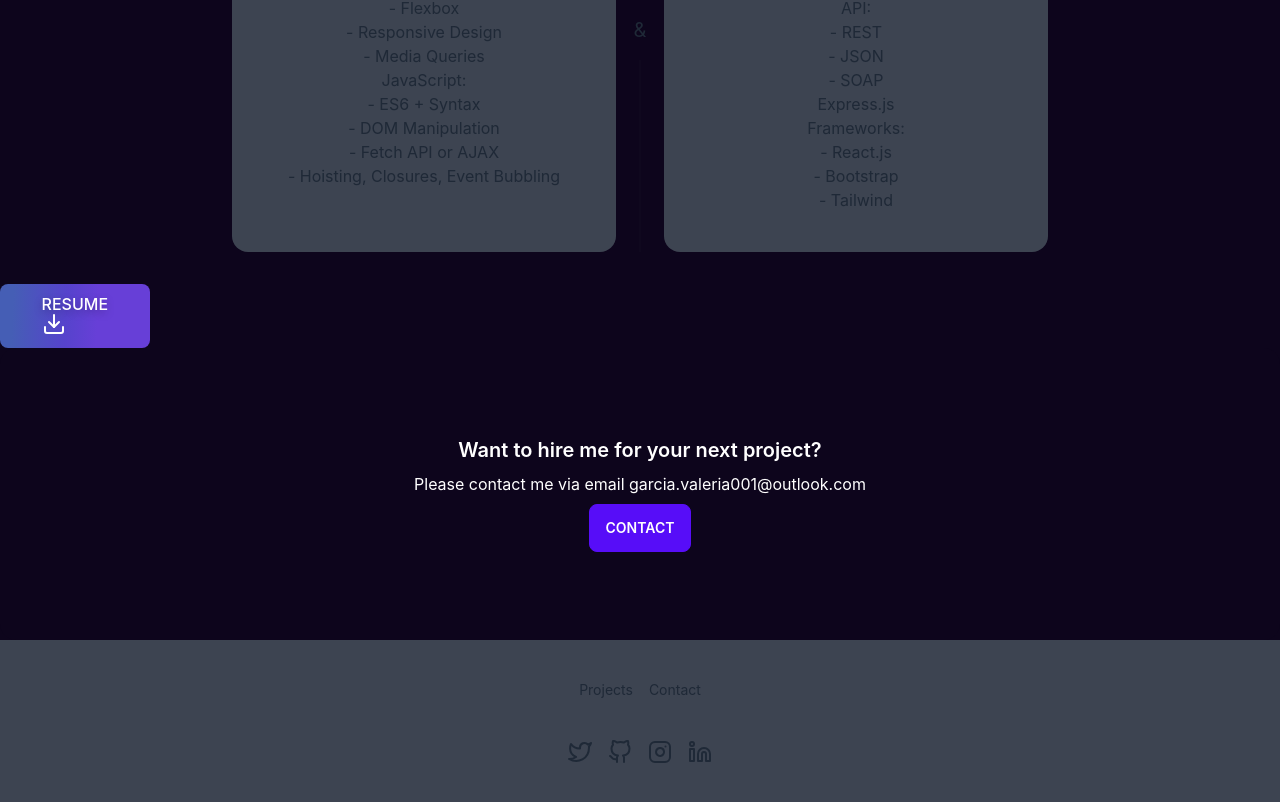
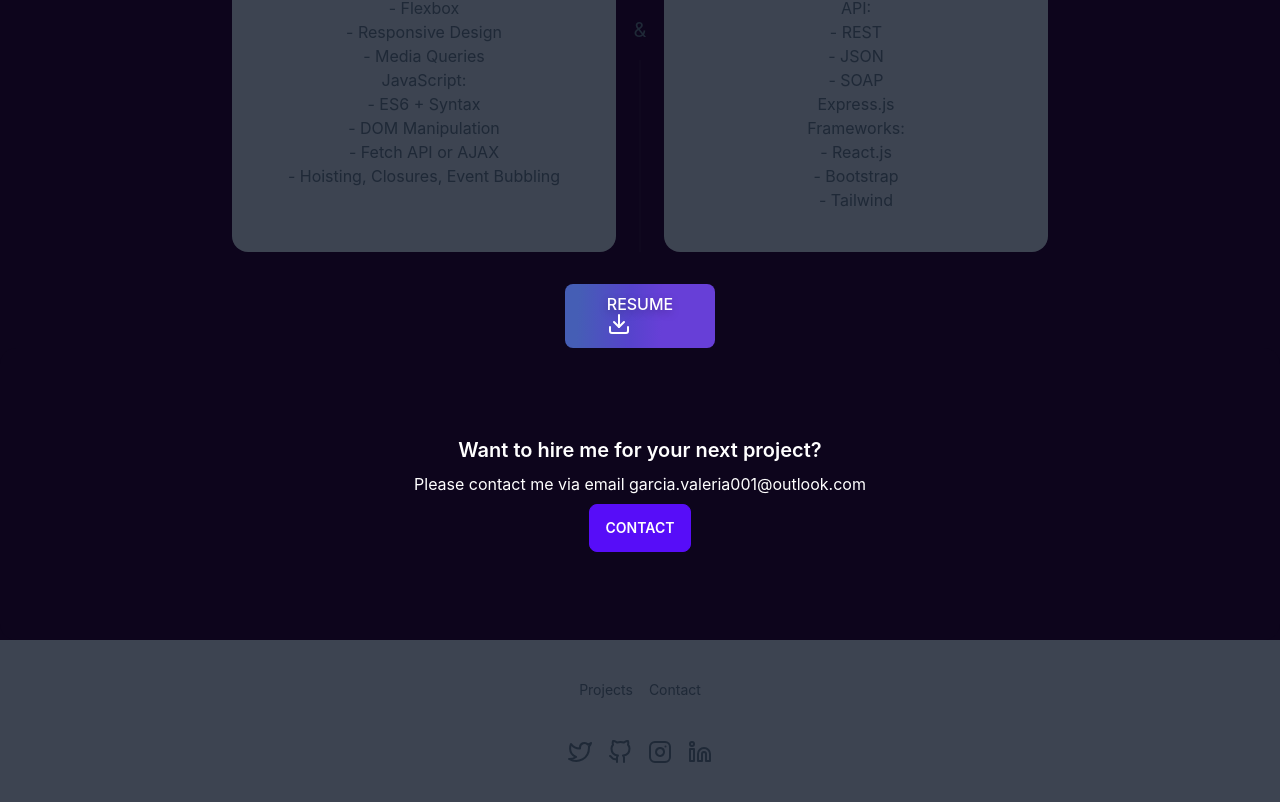
Before and after one commit to vhivestate/vhive, a React (Create React App) app: page /resume in a window 1280 px wide. Shown: the part 1157-1959 px from the top of the page. Built offline with nearby package versions, Linux system fonts and the light colour scheme.

Commit message:
resume btn

```diff
--- a/src/pages/Resume/index.js
+++ b/src/pages/Resume/index.js
@@ -102,7 +102,7 @@ function Resume() {
 
     </div>
 
-    <div className="">
+    <div className="flex flex-wrap justify-center">
         <div download="resume.22.pdf" className="button-36 btn">
           <a href={ResumePdf} download="resume.22.pdf"> Resume
           <Download></Download>
```
